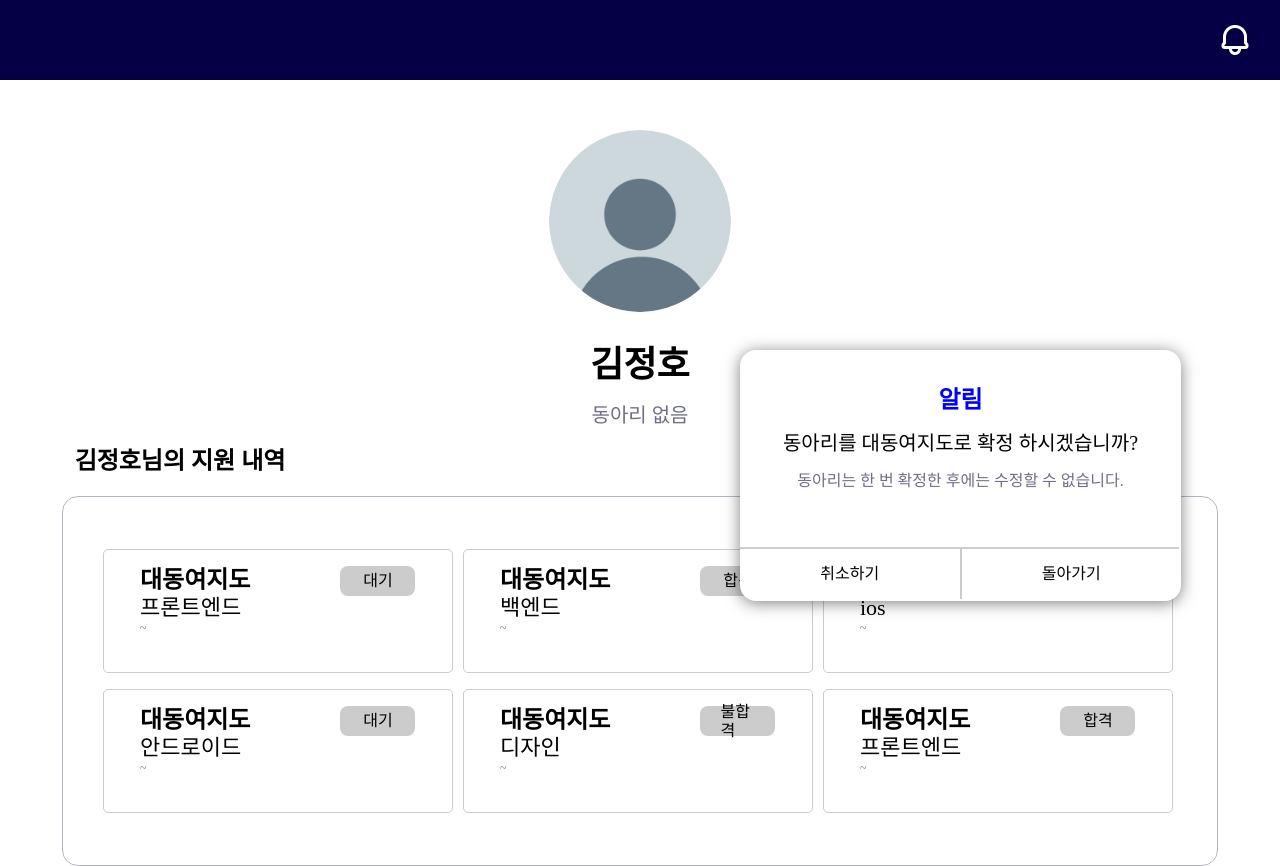
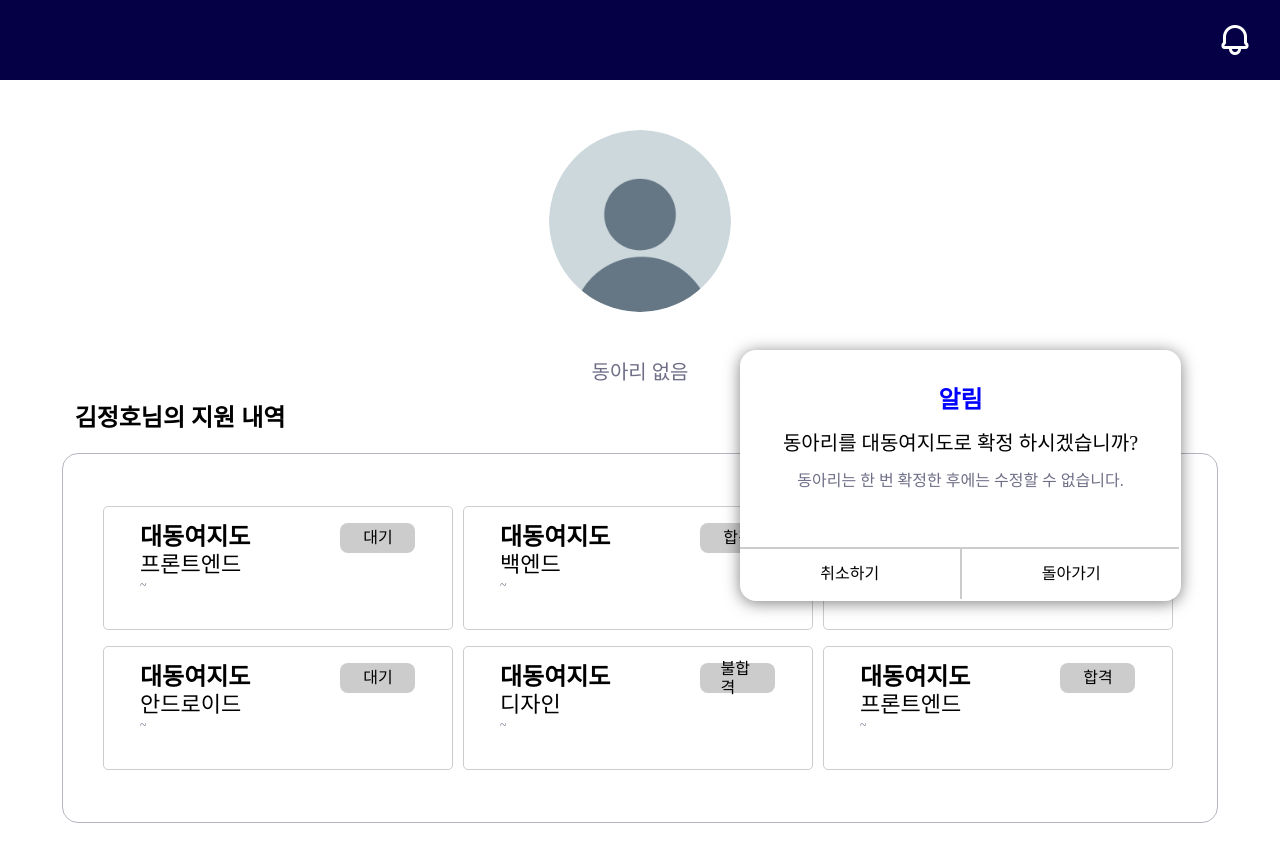
Before and after one commit to Team-jeong-ho-kim/Daedongyeojido_FE, a React (Create React App) app: page /My in a window 1280 px wide. Shown: the top 866 px of the page. After the commit the page ends 823 px from the top, so only its background shows below. Built offline with nearby package versions, Linux system fonts and the light colour scheme; no server answers.

Commit message:
🌟 :: 프로젝트 배포

```diff
--- a/src/page/Mypage.tsx
+++ b/src/page/Mypage.tsx
@@ -1,12 +1,18 @@
 import styled from "styled-components";
 import Header from "../components/Header";
-import { useState } from "react";
+import { useEffect, useState } from "react";
 import { Profile } from "../assets";
 import MyAlarm from "../components/MyAlarm";
+import axios from "axios";
 
 const Mypage = () => {
+  interface UserData {
+    name: string;
+  }
+
   const [alarmVisible, setAlarmVisible_] = useState(false);
   const [manageVisible, setManageVisible_] = useState(false);
+  const [userData, setUserData] = useState({ name: "" });
 
   const Clubs = [
     { name: "대동여지도", major: "프론트엔드", date: "~", state: "대기" },
@@ -16,6 +22,23 @@ const Mypage = () => {
     { name: "대동여지도", major: "디자인", date: "~", state: "불합격" },
     { name: "대동여지도", major: "프론트엔드", date: "~", state: "합격" },
   ];
+
+  useEffect(() => {
+    const fetchData = async () => {
+      const response = await axios.post(
+        "https://prod-server.xquare.app/jung-ho/user/student-info",
+        null,
+        {
+          headers: {
+            Authorization: `Bearer ${localStorage.getItem("access_token")}`,
+          },
+        }
+      );
+      setUserData(response.data);
+    };
+    fetchData();
+  });
+
   return (
     <Container>
       <MyAlarm />
@@ -26,7 +49,7 @@ const Mypage = () => {
       <MyPageWrapper>
         <ProfileWrapper>
           <ProfileImg src={Profile} />
-          <MyName>김정호</MyName>
+          <MyName>{userData?.name}</MyName>
           <MyClub>동아리 없음</MyClub>
         </ProfileWrapper>
         <ApplyWrapper>
```
Also changed, not shown: .xquare/config.yaml (added), 1 other file (tests, documents, lock files or other folders).
